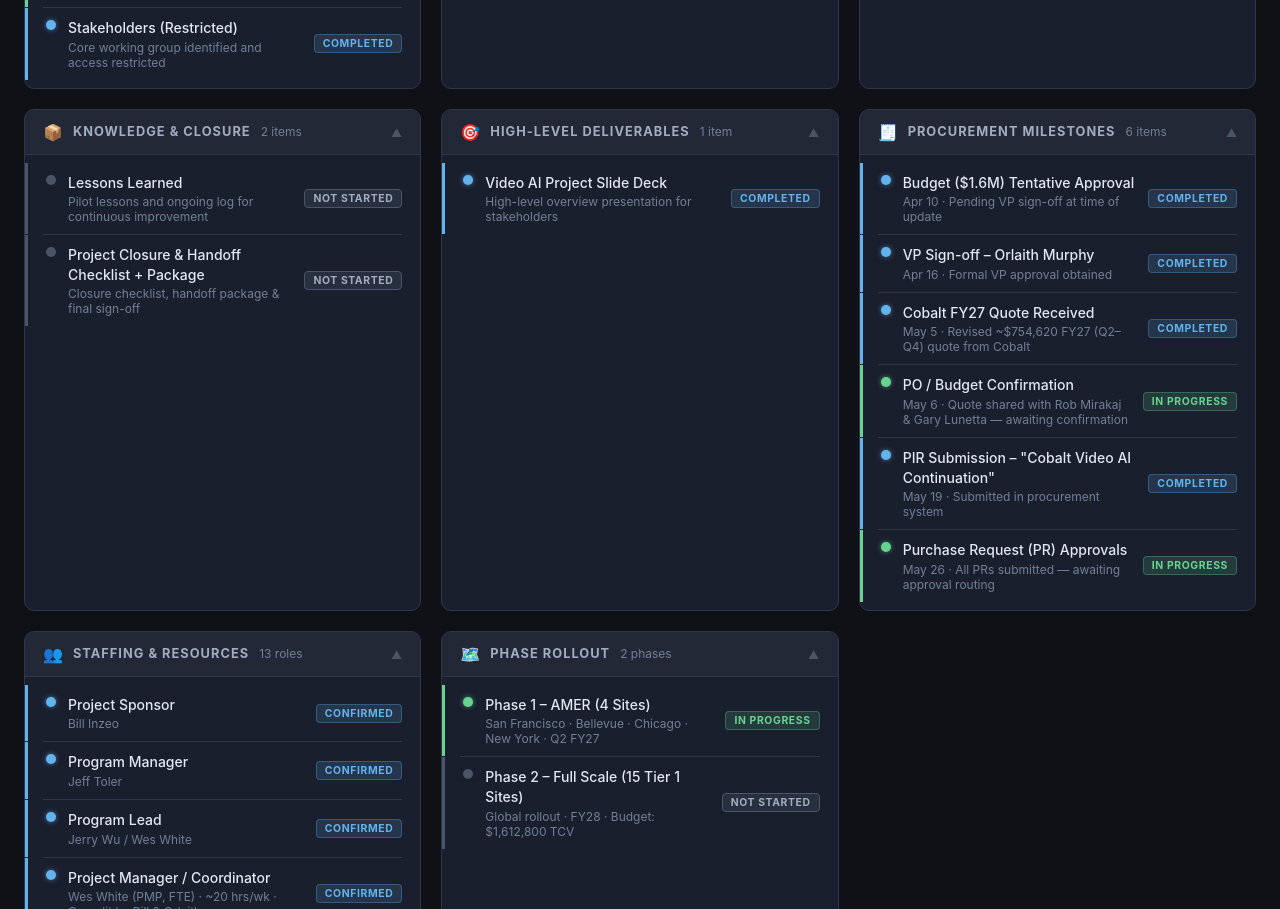
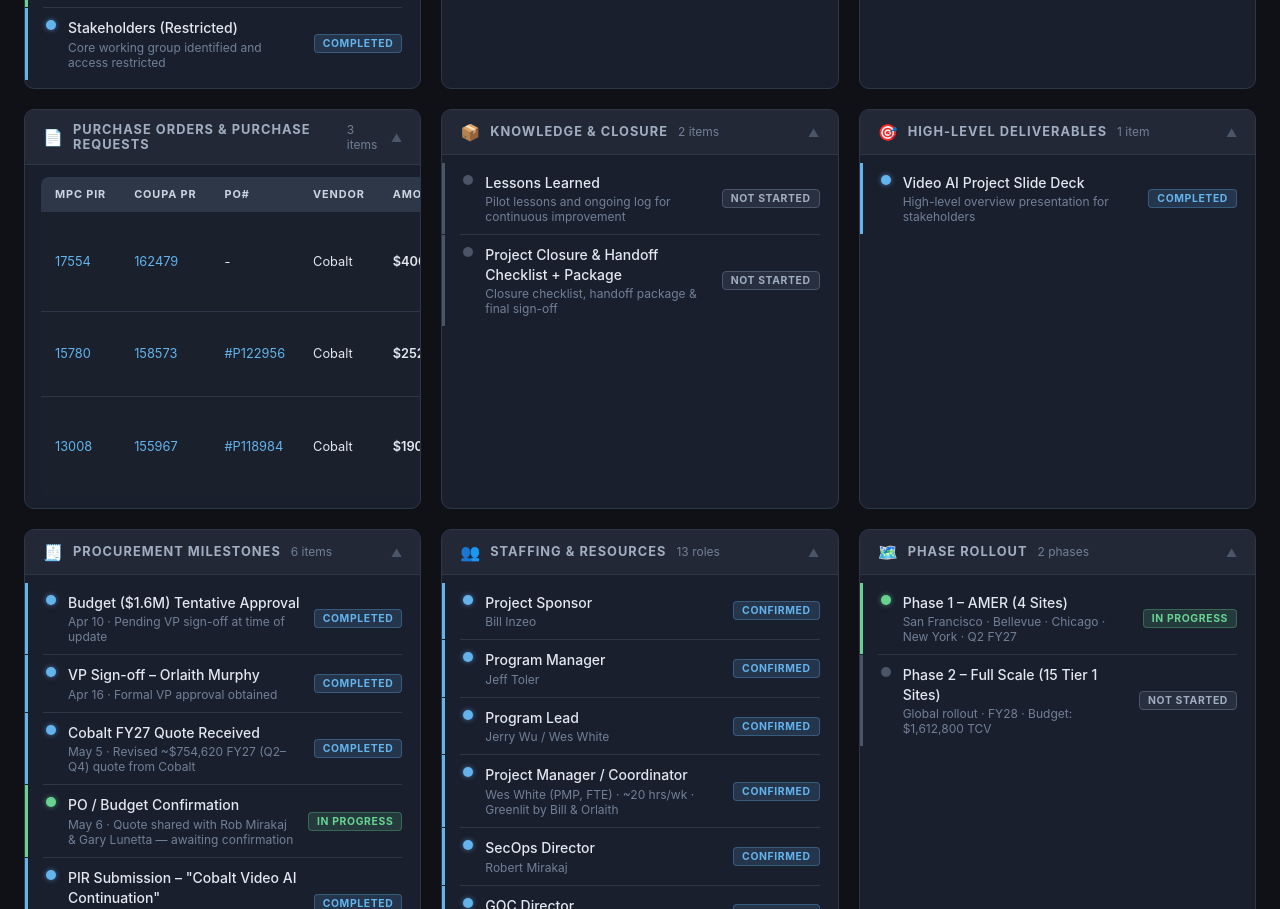
Before and after one commit to weswhite-droid/Video-AI-Project, a plain HTML site: page video-ai-dashboard.html in a window 1280 px wide. Shown: the part 1801-2710 px from the top of the page. Drawn offline with Linux system fonts and the light colour scheme.

Commit message:
Add Purchase Orders & Purchase Requests section to main dashboard
- Added new collapsible section with PO tracking table
- Includes 3 purchase orders: PiR 17554, 15780, 13008
- Links to FinanceForce and Coupa systems
- Total value: $842,260 across all POs
- Maintains consistent styling with Budget page

Co-Authored-By: Claude Sonnet 4.5 <noreply@anthropic.com>

```diff
--- a/video-ai-dashboard.html
+++ b/video-ai-dashboard.html
@@ -1140,6 +1140,62 @@
         </div>
         <div class="badge grey">Not Started</div>
       </div>
+    </div>
+    </details>
+  </div>
+
+  <!-- ─── Purchase Orders & Purchase Requests ─── -->
+  <div class="section">
+    <details open>
+    <summary>
+      <span class="section-icon">📄</span>
+      <span class="section-title">Purchase Orders &amp; Purchase Requests</span>
+      <span class="section-count">3 items</span>
+      <span class="chevron">▼</span>
+    </summary>
+    <div style="overflow-x: auto; padding: 12px 16px;">
+      <table style="width: 100%; border-collapse: collapse; font-size: 0.8rem; background: #1a202c; border-radius: 8px; overflow: hidden;">
+        <thead>
+          <tr style="background: #2d3748;">
+            <th style="padding: 10px 14px; text-align: left; font-size: 0.68rem; text-transform: uppercase; letter-spacing: 0.08em; color: #cbd5e0; font-weight: 700; white-space: nowrap;">MPC PiR</th>
+            <th style="padding: 10px 14px; text-align: left; font-size: 0.68rem; text-transform: uppercase; letter-spacing: 0.08em; color: #cbd5e0; font-weight: 700; white-space: nowrap;">Coupa PR</th>
+            <th style="padding: 10px 14px; text-align: left; font-size: 0.68rem; text-transform: uppercase; letter-spacing: 0.08em; color: #cbd5e0; font-weight: 700; white-space: nowrap;">PO#</th>
+            <th style="padding: 10px 14px; text-align: left; font-size: 0.68rem; text-transform: uppercase; letter-spacing: 0.08em; color: #cbd5e0; font-weight: 700; white-space: nowrap;">Vendor</th>
+            <th style="padding: 10px 14px; text-align: left; font-size: 0.68rem; text-transform: uppercase; letter-spacing: 0.08em; color: #cbd5e0; font-weight: 700; white-space: nowrap;">Amount</th>
+            <th style="padding: 10px 14px; text-align: left; font-size: 0.68rem; text-transform: uppercase; letter-spacing: 0.08em; color: #cbd5e0; font-weight: 700; white-space: nowrap;">Notes</th>
+            <th style="padding: 10px 14px; text-align: left; font-size: 0.68rem; text-transform: uppercase; letter-spacing: 0.08em; color: #cbd5e0; font-weight: 700; white-space: nowrap;">Status</th>
+          </tr>
+        </thead>
+        <tbody>
+          <tr style="border-top: 1px solid #2d3748;">
+            <td style="padding: 12px 14px; color: #e2e8f0;"><a href="https://financeforce.lightning.force.com/lightning/r/S360_Procurement_Intake_Request__c/a4D7y00000RLMkLEAX/view" target="_blank" style="color: #63b3ed; text-decoration: none;" onmouseover="this.style.color='#90cdf4'" onmouseout="this.style.color='#63b3ed'">17554</a></td>
+            <td style="padding: 12px 14px; color: #e2e8f0;"><a href="https://salesforce-compass-prod2.coupahost.com/requisition_headers/162479" target="_blank" style="color: #63b3ed; text-decoration: none;" onmouseover="this.style.color='#90cdf4'" onmouseout="this.style.color='#63b3ed'">162479</a></td>
+            <td style="padding: 12px 14px; color: #e2e8f0;">-</td>
+            <td style="padding: 12px 14px; color: #e2e8f0;">Cobalt</td>
+            <td style="padding: 12px 14px; color: #e2e8f0; font-weight: 600;">$400,140</td>
+            <td style="padding: 12px 14px; color: #e2e8f0;">Q2FY27 Expansion Project</td>
+            <td style="padding: 12px 14px; color: #e2e8f0;">PR in queue (as of Jun 10, 2026)</td>
+          </tr>
+          <tr style="border-top: 1px solid #2d3748;">
+            <td style="padding: 12px 14px; color: #e2e8f0;"><a href="https://financeforce.lightning.force.com/lightning/r/S360_Procurement_Intake_Request__c/a4D7y00000P7p94EAB/view" target="_blank" style="color: #63b3ed; text-decoration: none;" onmouseover="this.style.color='#90cdf4'" onmouseout="this.style.color='#63b3ed'">15780</a></td>
+            <td style="padding: 12px 14px; color: #e2e8f0;"><a href="https://salesforce-compass-prod2.coupahost.com/requisition_headers/158573" target="_blank" style="color: #63b3ed; text-decoration: none;" onmouseover="this.style.color='#90cdf4'" onmouseout="this.style.color='#63b3ed'">158573</a></td>
+            <td style="padding: 12px 14px; color: #e2e8f0;"><a href="https://salesforce-compass-prod2.coupahost.com/order_headers/122956" target="_blank" style="color: #63b3ed; text-decoration: none;" onmouseover="this.style.color='#90cdf4'" onmouseout="this.style.color='#63b3ed'">#P122956</a></td>
+            <td style="padding: 12px 14px; color: #e2e8f0;">Cobalt</td>
+            <td style="padding: 12px 14px; color: #e2e8f0; font-weight: 600;">$252,000</td>
+            <td style="padding: 12px 14px; color: #e2e8f0;">FY27 SFO/SEA AI KLO</td>
+            <td style="padding: 12px 14px; color: #e2e8f0;">✅ PO issued (Jun 5, 2026)</td>
+          </tr>
+          <tr style="border-top: 1px solid #2d3748;">
+            <td style="padding: 12px 14px; color: #e2e8f0;"><a href="https://financeforce.lightning.force.com/lightning/r/S360_Purchase_Request__c/a3t7y000001m2bdAAA/view" target="_blank" style="color: #63b3ed; text-decoration: none;" onmouseover="this.style.color='#90cdf4'" onmouseout="this.style.color='#63b3ed'">13008</a></td>
+            <td style="padding: 12px 14px; color: #e2e8f0;"><a href="https://salesforce-compass-prod2.coupahost.com/requisition_headers/155967" target="_blank" style="color: #63b3ed; text-decoration: none;" onmouseover="this.style.color='#90cdf4'" onmouseout="this.style.color='#63b3ed'">155967</a></td>
+            <td style="padding: 12px 14px; color: #e2e8f0;"><a href="https://salesforce-compass-prod2.coupahost.com/order_headers/118984" target="_blank" style="color: #63b3ed; text-decoration: none;" onmouseover="this.style.color='#90cdf4'" onmouseout="this.style.color='#63b3ed'">#P118984</a></td>
+            <td style="padding: 12px 14px; color: #e2e8f0;">Cobalt</td>
+            <td style="padding: 12px 14px; color: #e2e8f0; font-weight: 600;">$190,120</td>
+            <td style="padding: 12px 14px; color: #e2e8f0;">FY27 Robotics KLO</td>
+            <td style="padding: 12px 14px; color: #e2e8f0;">✅ PO issued (Apr 23, 2026)</td>
+          </tr>
+        </tbody>
+      </table>
     </div>
     </details>
   </div>
```
